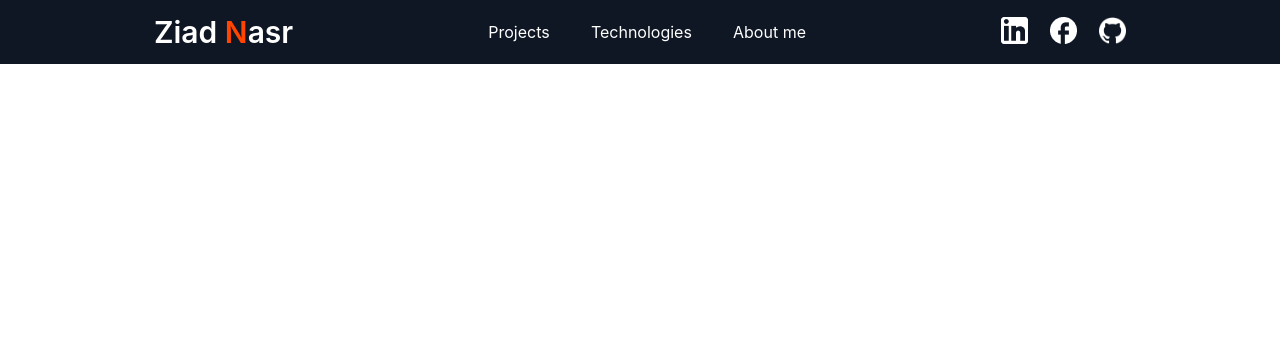
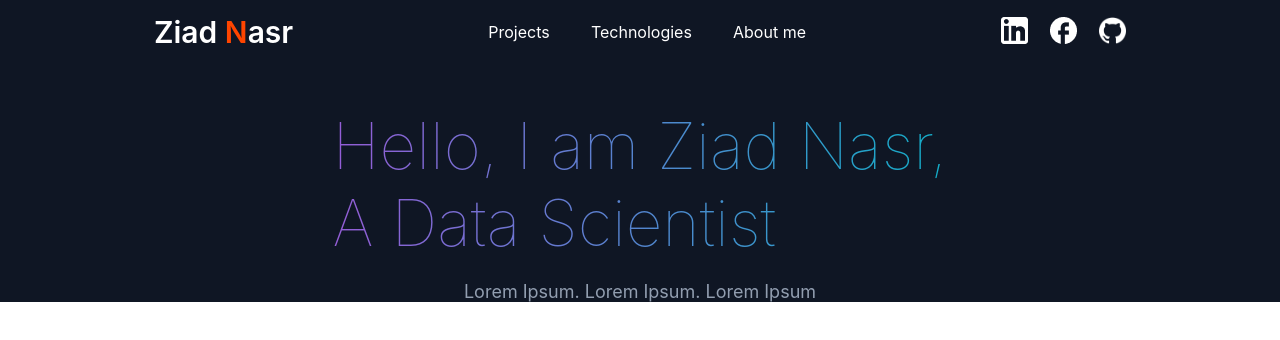
Before and after one commit to Ziad-Nasr/Web-Port, a React (Create React App) app: page / in a window 1280 px wide. Shown: the top 340 px of the page. Built offline with nearby package versions, Linux system fonts and the light colour scheme.

Commit message:
TabBar++ Landing++

```diff
--- a/src/App.css
+++ b/src/App.css
@@ -36,3 +36,9 @@
     transform: rotate(360deg);
   }
 }
+.Components{
+  display: flex;
+  flex-direction: column;
+  /* background-color: #282c34; */
+  /* height: 100vh; */
+}
--- a/src/App.js
+++ b/src/App.js
@@ -1,11 +1,12 @@
 import logo from './logo.svg';
 import './App.css';
 import TabBar from './TabBar/TabBar';
-
+import Landing from './Landing/Landing';
 function App() {
   return (
-    <div>
+    <div className="Components">
       <TabBar />
+      <Landing />
     </div>
   );
 }
--- /dev/null
+++ b/src/Landing/Landing.css
@@ -0,0 +1,41 @@
+.body{
+    background-color: #0f1624;
+    height: 100%;
+    width: 100%;
+}
+.Welcome{
+    justify-content: center;
+    margin-top: 8vh;
+
+}
+.WelcomeText{
+    display: flex;
+    flex-direction: column;
+    justify-content: center;
+    align-items: center;
+}
+.WelcomeTitle{
+    background: linear-gradient(270deg, #13ADC7 0%, #6978D1 66.67%, #945DD6 100%);
+    -webkit-background-clip: text;
+    -webkit-text-fill-color: transparent;
+    background-clip: text;
+    -webkit-text-fill-color: transparent;
+    /* text-fill-color: transparent; */
+    /* margin-top: 8vh; */
+    font-size: 64px;
+    margin-bottom: 20px;
+    font-weight: 100;
+}
+.WhiteText{
+    color: white;
+    font-size: 45px;
+}
+.Subtitle{
+    font-size: 18px;
+    color: #929EB0;
+    margin: 0px 0px 0px 0px ;
+    display: flex;
+    flex-direction: row;
+    justify-content: start;
+    /* text-align: start; */
+}
--- /dev/null
+++ b/src/Landing/Landing.js
@@ -0,0 +1,17 @@
+import React from "react";
+import "./Landing.css";
+
+function Landing() {
+    return (
+        <div className="body">
+            <div className="Welcome">
+                <div className="WelcomeText">
+                    <h1 className="WelcomeTitle">Hello, I am Ziad Nasr,<br/>A Data Scientist</h1>
+                    <p className="Subtitle">Lorem Ipsum. Lorem Ipsum. Lorem Ipsum</p>
+                </div>
+            </div>
+        </div>
+    )
+}
+
+export default Landing;
--- a/src/TabBar/TabBar.js
+++ b/src/TabBar/TabBar.js
@@ -15,8 +15,8 @@ function TabBar() {
                 <p>About me</p>
             </div>
             <div className="Icons">
-                <img src={LinkedIn} alt="LinkedIn" className="Icon"/>
-                <img src={Facebook} alt="LinkedIn" className="Icon"/>
+                <a href="https://www.linkedin.com/in/ziad-nasr-071721260" className="TopButton"> <img src={LinkedIn} alt="LinkedIn" className="Icon"/></a>
+                <a href="https://www.facebook.com/ziad.m.nasr" className="TopButton" ><img src={Facebook} alt="LinkedIn" className="Icon"/></a>
                 <a href="https://github.com/Ziad-Nasr" className="TopButton"><img src={Github} alt="LinkedIn" className="Icon"/></a>
             </div>
         </div>
```
